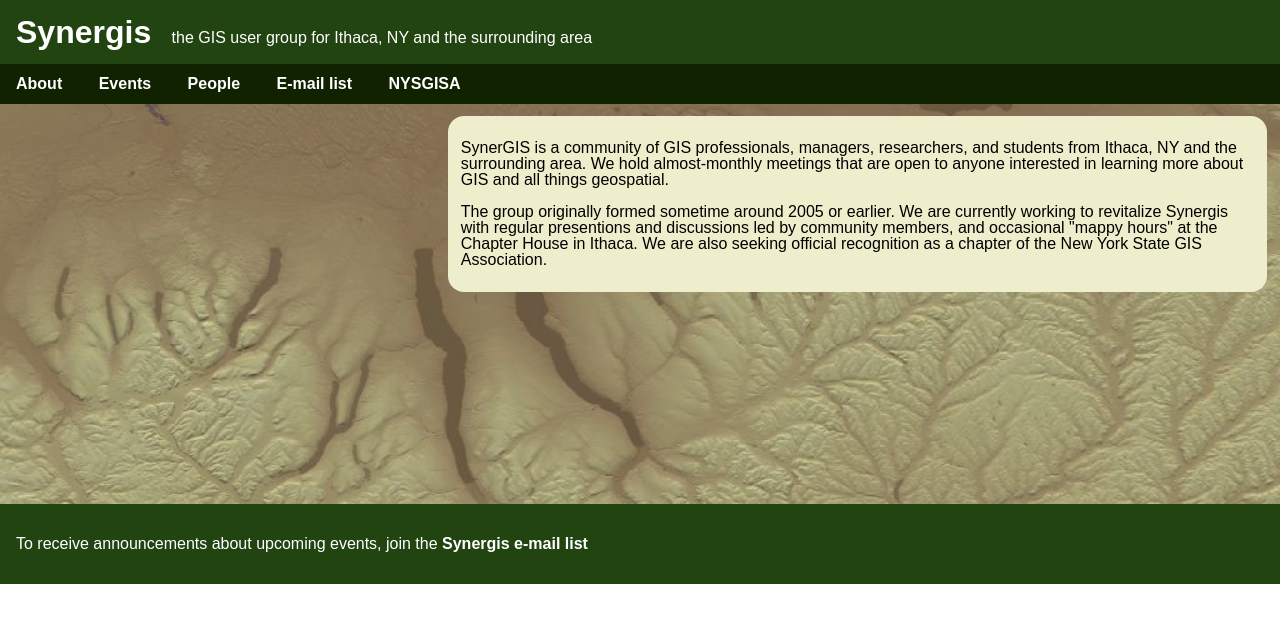
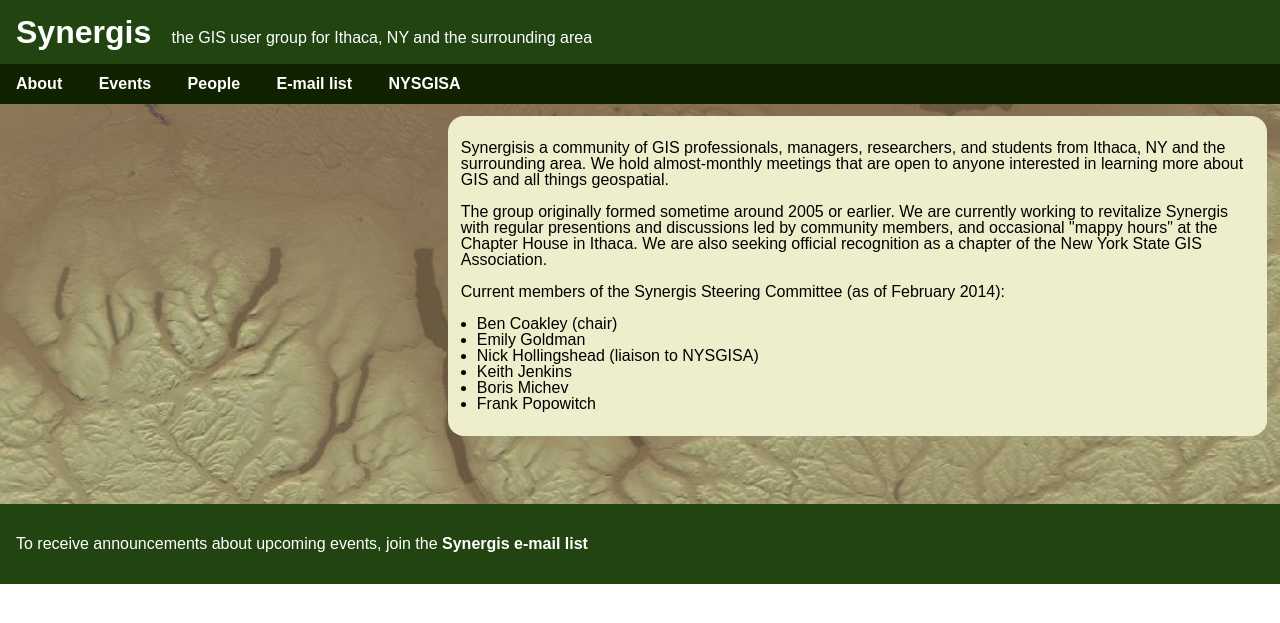
Before and after one commit to synergis-ny/synergis-ny.github.io, a Jekyll site: the page built from about.html, in a window 1280 px wide. Shown: the top 623 px of the page. Built offline with Jekyll 4.4.1, drawn with Linux system fonts in a browser that asks for light colours.

Commit message:
Steering committee

```diff
--- a/about.html
+++ b/about.html
@@ -5,7 +5,7 @@
 ---
 
 <article>
-  <p>SynerGIS is a community of GIS professionals, managers, researchers, and students from Ithaca, NY
+  <p>Synergisis a community of GIS professionals, managers, researchers, and students from Ithaca, NY
     and the surrounding area.  We hold almost-monthly meetings that are open to anyone interested
     in learning more about GIS and all things geospatial.</p>
 
@@ -14,4 +14,15 @@
     at the Chapter House in Ithaca.  We are also seeking official recognition as a chapter of the New York
     State GIS Association.</p>
 
+  <p>Current members of the Synergis Steering Committee (as of February 2014):</p>
+
+  <ul>
+    <li>Ben Coakley (chair)</li>
+    <li>Emily Goldman</li>
+    <li>Nick Hollingshead (liaison to NYSGISA)</li>
+    <li>Keith Jenkins</li>
+    <li>Boris Michev</li>
+    <li>Frank Popowitch</li>
+  </ul>
+
 </article>
```
